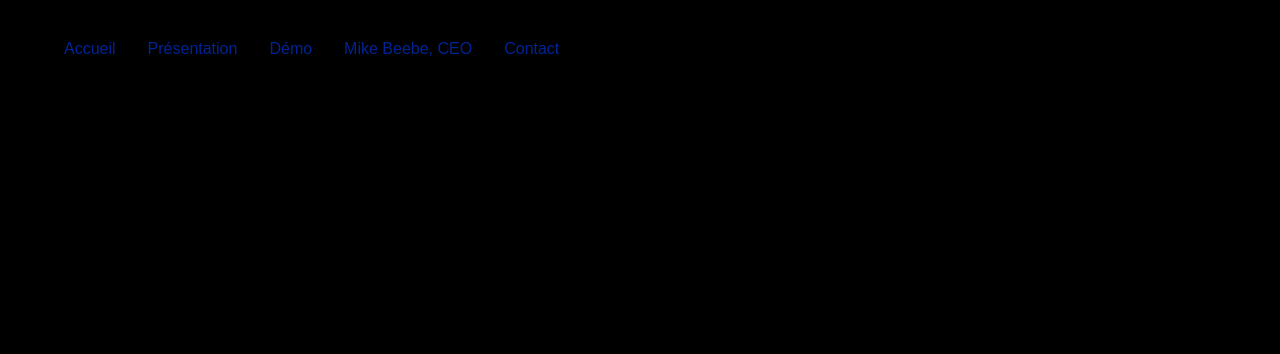
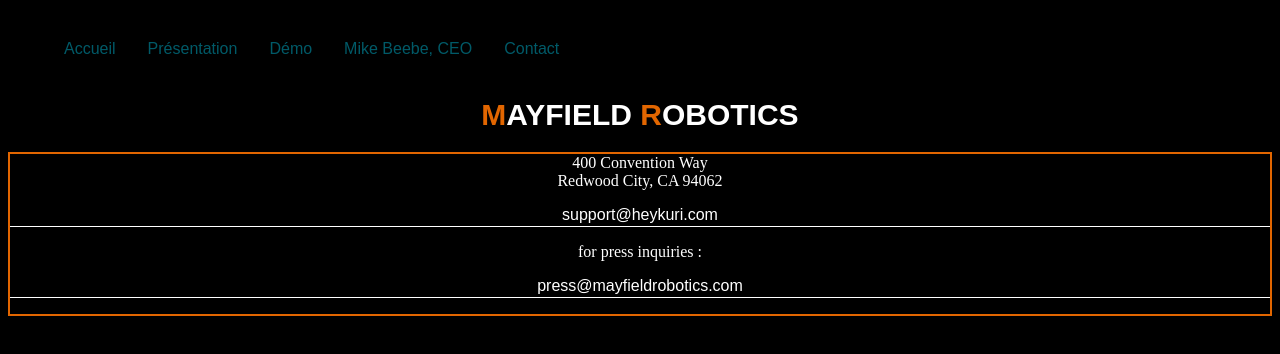
Before and after one commit to Gaaelle/tp_14_02, a plain HTML site: page contact.html in a window 1280 px wide. Drawn offline with Linux system fonts and the light colour scheme.

Commit message:
ajout contact+fin

```diff
--- a/contact.html
+++ b/contact.html
@@ -15,6 +15,13 @@
         <li><a href="contact.html" >Contact</a> </li>
       </ul>
     </nav>
-
+    <h1><span class="kuri">M</span>AYFIELD <span class="kuri">R</span>OBOTICS</h1>
+    <div class="contact">
+      400 Convention Way </br>
+      Redwood City, CA 94062
+      <p class="mail">support@heykuri.com</p>
+      for press inquiries :
+      <p class="mail">press@mayfieldrobotics.com</p>
+    </div>
   </body>
 </html>
--- a/style.css
+++ b/style.css
@@ -18,7 +18,7 @@ li{
 
 li a{
   text-decoration: none;
-  color:#002396;
+  color:#005a68;
 }
 
 /* PRESENTATION ****************************************/
@@ -57,3 +57,11 @@ iframe{
   width:80%;
   height:300px;
 }
+
+
+/* CONTACT ******************************/
+.contact{
+  border: 2px solid #e26600;
+  text-align: center;
+  color:white;
+}
```
